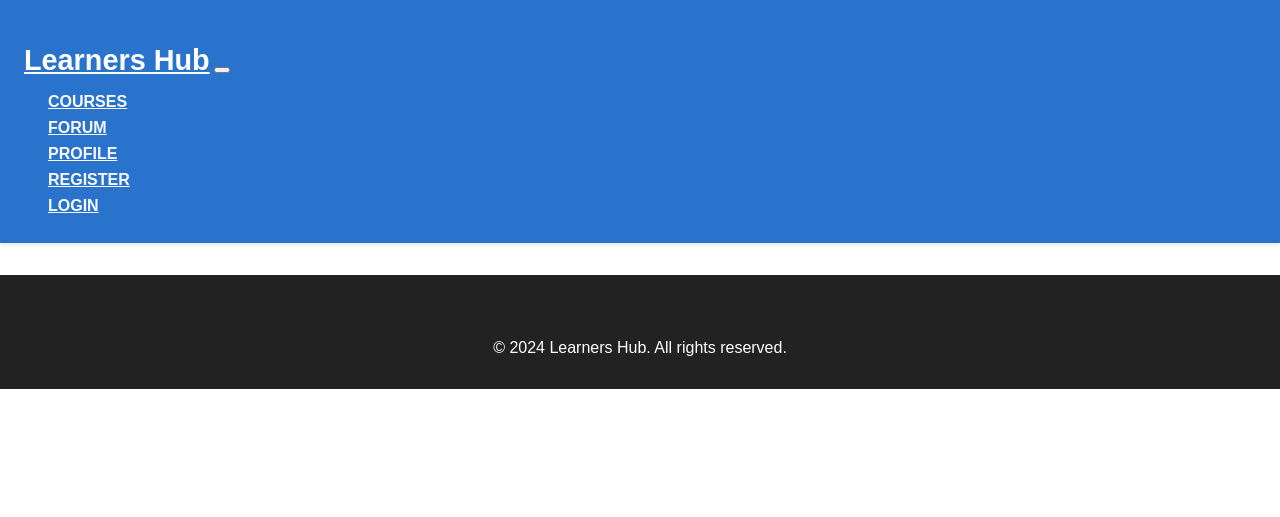
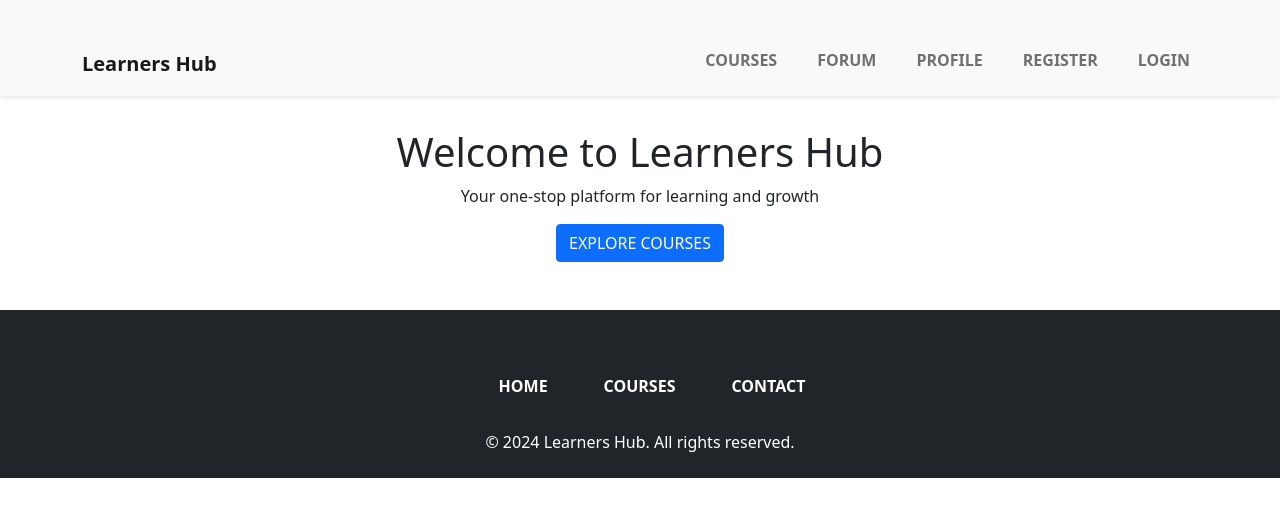
Before and after one commit to FionaG26/Learners_Hub, a Django app: page / in a window 1280 px wide. Shown: the top 517 px of the page. Run offline with Django 5.2, Linux system fonts and the light colour scheme; some libraries are stand-ins or nearby versions.

Commit message:
Update base.html

```diff
--- a/templates/base.html
+++ b/templates/base.html
@@ -6,18 +6,21 @@
     <title>{% block title %}Learners Hub{% endblock %}</title>
     {% load static %}
     <link rel="stylesheet" href="{% static 'css/styles.css' %}">
+    <link href="https://cdn.jsdelivr.net/npm/bootstrap@5.0.2/dist/css/bootstrap.min.css" rel="stylesheet">
+    <link rel="stylesheet" href="https://cdnjs.cloudflare.com/ajax/libs/font-awesome/5.15.1/css/all.min.css">
+    <link href="https://fonts.googleapis.com/css2?family=Open+Sans:wght@400;600;700&display=swap" rel="stylesheet">
 </head>
 <body>
-    <header>
-        <nav class="navbar navbar-expand-lg navbar-light bg-light">
+       <header class="header">
+        <nav class="navbar navbar-expand-lg navbar-light bg-light sticky-top">
             <div class="container">
-                <a class="navbar-brand" href="{% url 'base' %}">Learners Hub</a>
-                <button class="navbar-toggler" type="button" data-toggle="collapse" data-target="#navbarNav"
+                <a class="navbar-brand" href="{% url 'home' %}">Learners Hub</a>
+                <button class="navbar-toggler" type="button" data-bs-toggle="collapse" data-bs-target="#navbarNav"
                         aria-controls="navbarNav" aria-expanded="false" aria-label="Toggle navigation">
                     <span class="navbar-toggler-icon"></span>
                 </button>
                 <div class="collapse navbar-collapse" id="navbarNav">
-                    <ul class="navbar-nav ml-auto">
+                    <ul class="navbar-nav ms-auto">
                         <li class="nav-item">
                             <a class="nav-link" href="{% url 'course_list' %}">Courses</a>
                         </li>
@@ -37,6 +40,11 @@
                 </div>
             </div>
         </nav>
+        <div class="container text-center">
+            <h1>Welcome to Learners Hub</h1>
+            <p>Your one-stop platform for learning and growth</p>
+            <a href="{% url 'course_list' %}" class="btn btn-primary">Explore Courses</a>
+        </div>
     </header>
     <main>
         <div class="container">
@@ -44,14 +52,36 @@
             {% endblock %}
         </div>
     </main>
-    <footer class="mt-5">
-        <div class="container text-center text-muted">
+    <footer class="mt-5 bg-dark text-white text-center py-4">
+        <div class="container">
+            <ul class="nav justify-content-center mb-3">
+                <li class="nav-item">
+                    <a class="nav-link text-white" href="{% url 'home' %}">Home</a>
+                </li>
+                <li class="nav-item">
+                    <a class="nav-link text-white" href="{% url 'course_list' %}">Courses</a>
+                </li>
+                <li class="nav-item">
+                    <a class="nav-link text-white" href="{% url 'contact' %}">Contact</a>
+                </li>
+            </ul>
             <p>&copy; 2024 Learners Hub. All rights reserved.</p>
         </div>
     </footer>
-    <!-- Bootstrap JS (optional, depending on your usage) -->
-    <script src="https://stackpath.bootstrapcdn.com/bootstrap/4.5.2/js/bootstrap.bundle.min.js"></script>
-    <!-- Your custom JavaScript (if any) -->
+    <script src="https://code.jquery.com/jquery-3.6.0.min.js"></script>
+    <script src="https://cdn.jsdelivr.net/npm/bootstrap@5.0.2/dist/js/bootstrap.bundle.min.js"></script>
+    <script src="https://cdnjs.cloudflare.com/ajax/libs/OwlCarousel2/2.3.4/owl.carousel.min.js"></script>
     <script src="{% static 'js/scripts.js' %}"></script>
+    <script>
+        $(document).ready(function(){
+            $(".owl-carousel").owlCarousel({
+                items: 1,
+                loop: true,
+                autoplay: true,
+                autoplayTimeout: 5000,
+                autoplayHoverPause: true
+            });
+        });
+    </script>
 </body>
 </html>
```
